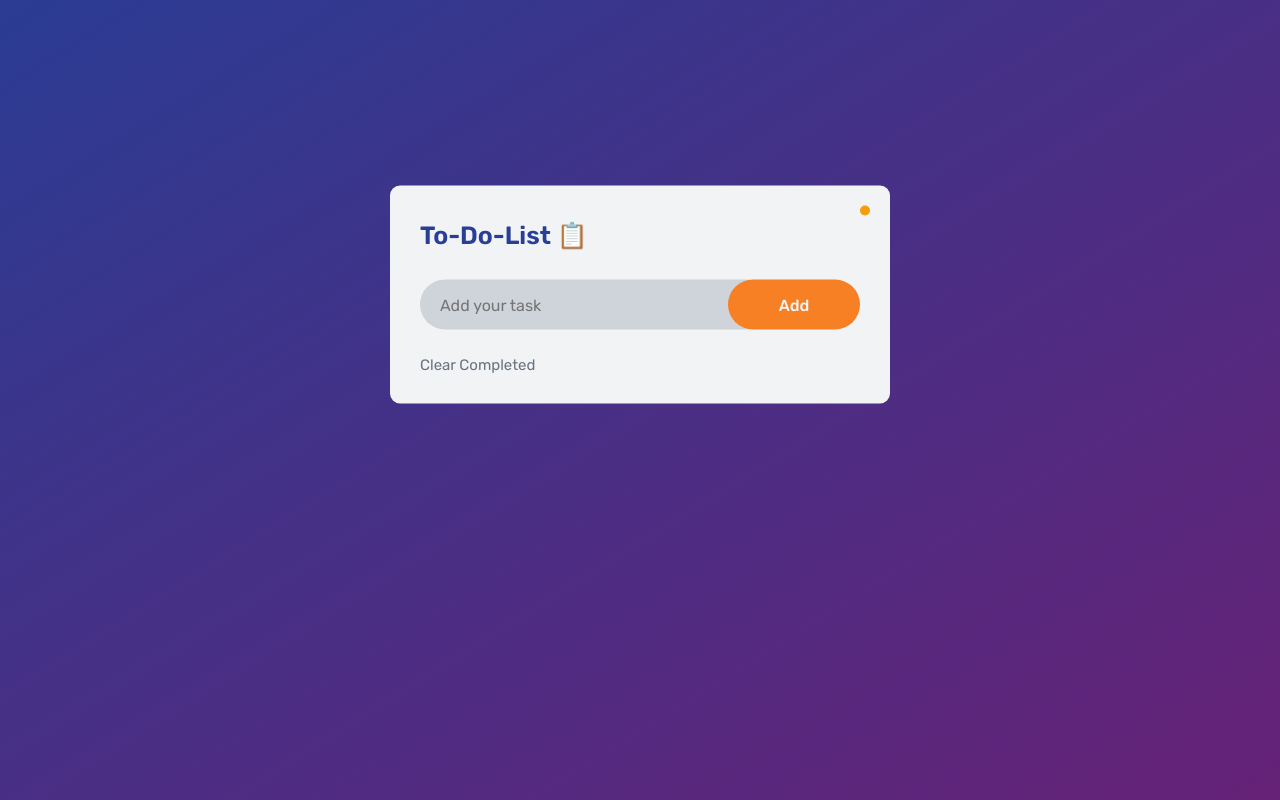
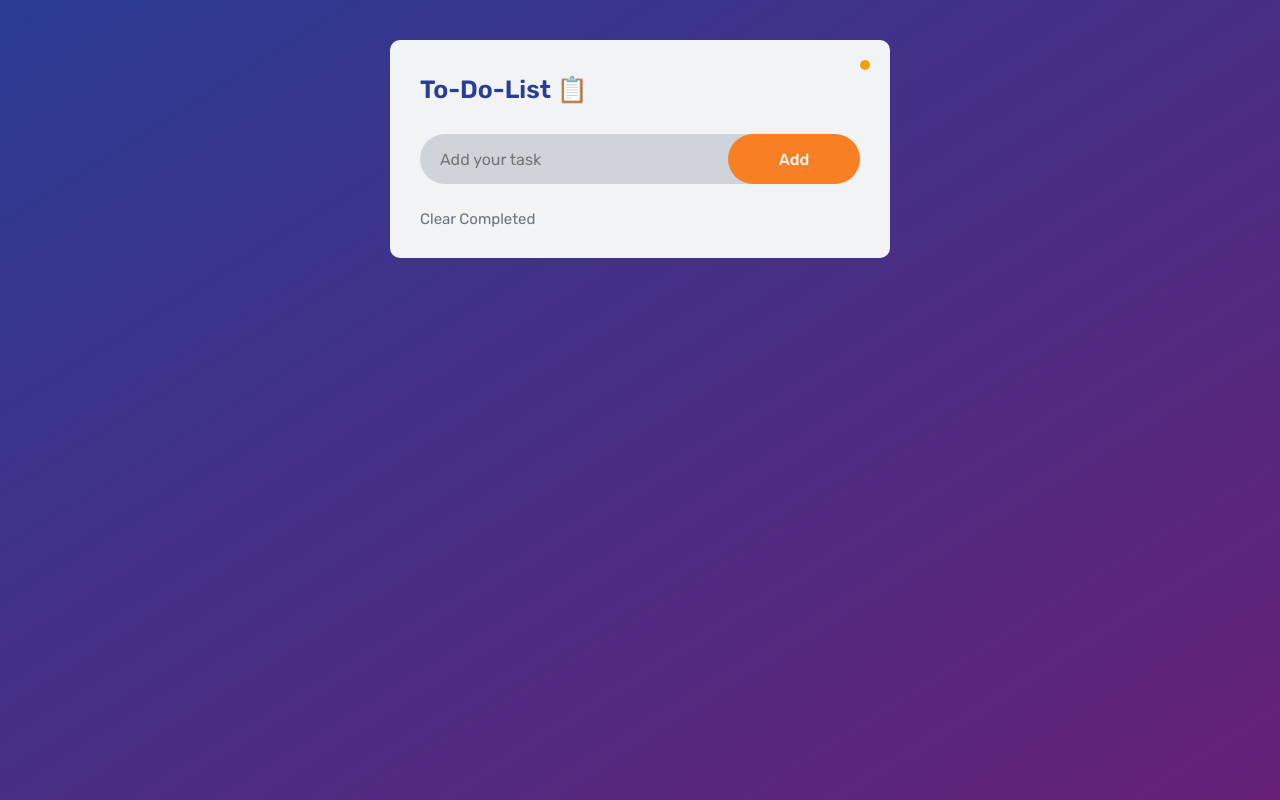
Before and after one commit to milosmarojevic/to-do-app, a website built with Parcel: page index.html in a window 1280 px wide. Built offline with nearby package versions, Linux system fonts and the light colour scheme; some icons are missing.

Commit message:
Changes to index.css

```diff
--- a/index.css
+++ b/index.css
@@ -54,7 +54,7 @@ body {
   );
   background-size: cover;
   background-repeat: no-repeat;
-  height: 100vh;
+  min-height: 100vh;
   position: relative;
   color: var(--color-font);
 }
@@ -77,15 +77,14 @@ html {
   width: 90%;
   max-width: 50rem;
   max-height: 57rem;
+  margin: 0 auto;
   position: absolute;
-  top: 30%;
+  top: 4rem;
   left: 50%;
-  transform: translate(-50%, -25%);
-
+  transform: translateX(-50%);
   padding: 3rem;
   font-size: 1.6rem;
   border-radius: 1rem;
-  position: relative;
 }
 
 .title {
```
